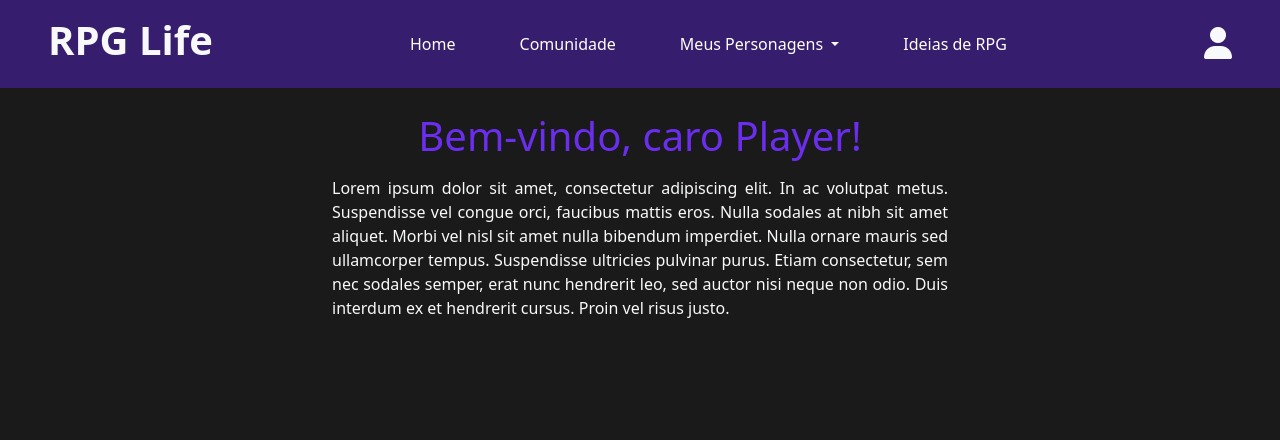
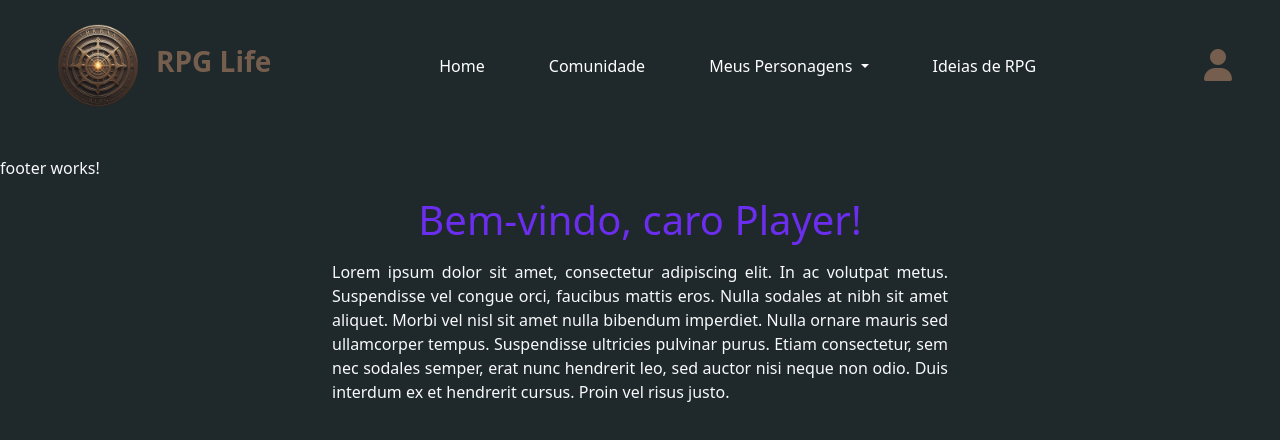
Before and after one commit to ed-matheus/angular-RPGLife-frontend, an Angular app: page / in a window 1280 px wide. Shown: the top 440 px of the page. Built offline with nearby package versions, Linux system fonts and the light colour scheme.

Commit message:
alterações gerais de página

```diff
--- a/src/app/app.component.html
+++ b/src/app/app.component.html
@@ -2,4 +2,8 @@
   <app-header></app-header>
 </header>
 
+<footer>
+  <app-footer></app-footer>
+</footer>
+
 <router-outlet></router-outlet>
--- a/src/app/app.module.ts
+++ b/src/app/app.module.ts
@@ -5,12 +5,14 @@ import { AppRoutingModule } from './app-routing.module';
 import { AppComponent } from './app.component';
 import { HeaderComponent } from './components/header/header.component';
 import { HomeComponent } from './pages/home/home.component';
+import { FooterComponent } from './components/footer/footer.component';
 
 @NgModule({
   declarations: [
     AppComponent,
     HeaderComponent,
-    HomeComponent
+    HomeComponent,
+    FooterComponent
   ],
   imports: [
     BrowserModule,
--- /dev/null
+++ b/src/app/components/footer/footer.component.html
@@ -0,0 +1 @@
+<p class="text-light">footer works!</p>
--- /dev/null
+++ b/src/app/components/footer/footer.component.ts
@@ -0,0 +1,15 @@
+import { Component, OnInit } from '@angular/core';
+
+@Component({
+  selector: 'app-footer',
+  templateUrl: './footer.component.html',
+  styleUrls: ['./footer.component.css']
+})
+export class FooterComponent implements OnInit {
+
+  constructor() { }
+
+  ngOnInit(): void {
+  }
+
+}
--- a/src/app/components/header/header.component.css
+++ b/src/app/components/header/header.component.css
@@ -1,8 +1,16 @@
 .container__header {
-  background-color: #371D6D;
+  background-color: #1F282B;
   display: flex;
   justify-content: space-between;
   align-items: center;
+}
+
+.container__logo > a > h3 {
+  color: #755E4D;
+}
+
+.logo {
+  width: 100px;
 }
 
 a {
@@ -28,3 +36,7 @@ a {
 .dropdown-item:hover {
   background-color: #7c4eb8;
 }
+
+.container__icon > a {
+  color: #755E4D;
+}
--- a/src/app/components/header/header.component.html
+++ b/src/app/components/header/header.component.html
@@ -1,6 +1,11 @@
-<div class="container__header px-5 py-3 text-light">
+<div class="container__header px-5 py-3">
 
-  <a href="#" class="text-light"><h1 class="fw-bold">RPG Life</h1></a>
+  <div class="row container__logo">
+    <a href="#" class="d-flex align-items-center">
+      <img class="logo img-fluid me-2" src="../../../assets/img/logo.png" alt="RPG Logo">
+      <h3 class="fs-3 fw-bold">RPG Life</h3>
+    </a>
+  </div>
 
   <!-- Menu/Navbar -->
   <nav class="navbar navbar-expand-lg">
@@ -45,7 +50,7 @@
 
   <!-- Profile icon -->
   <div class="container__icon">
-    <a href="#"><i class="fa-solid fa-user fs-2 text-light"></i></a>
+    <a href="#"><i class="fa-solid fa-user fs-2"></i></a>
   </div>
 
 </div>
--- a/src/styles.css
+++ b/src/styles.css
@@ -1,5 +1,5 @@
 body {
   margin: 0px;
   box-sizing: border-box;
-  background-color: #1a1a1a;
+  background-color: #1F282B;
 }
```
Also changed, not shown: src/app/components/footer/footer.component.css (added), src/assets/img/logo.png (added).
